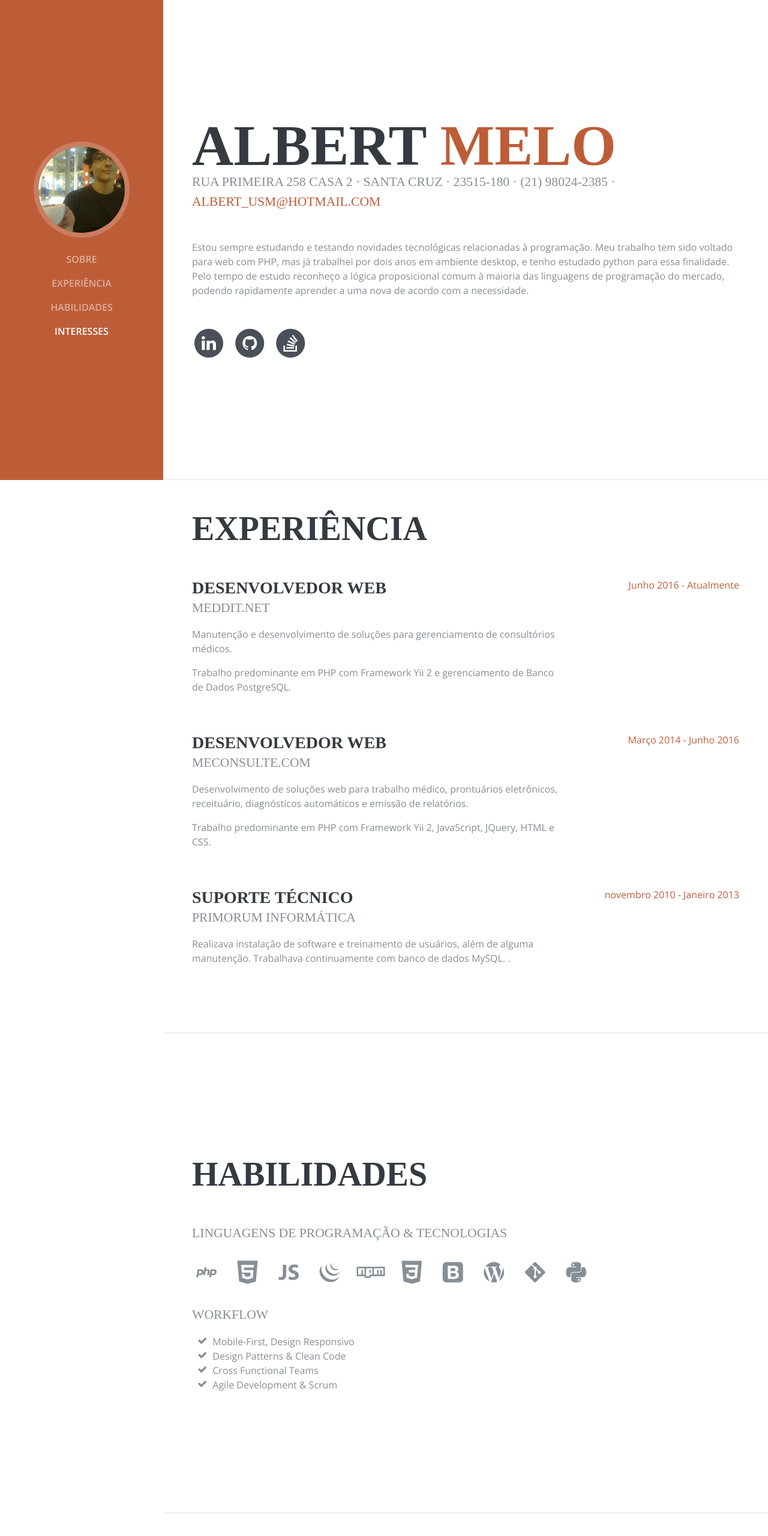
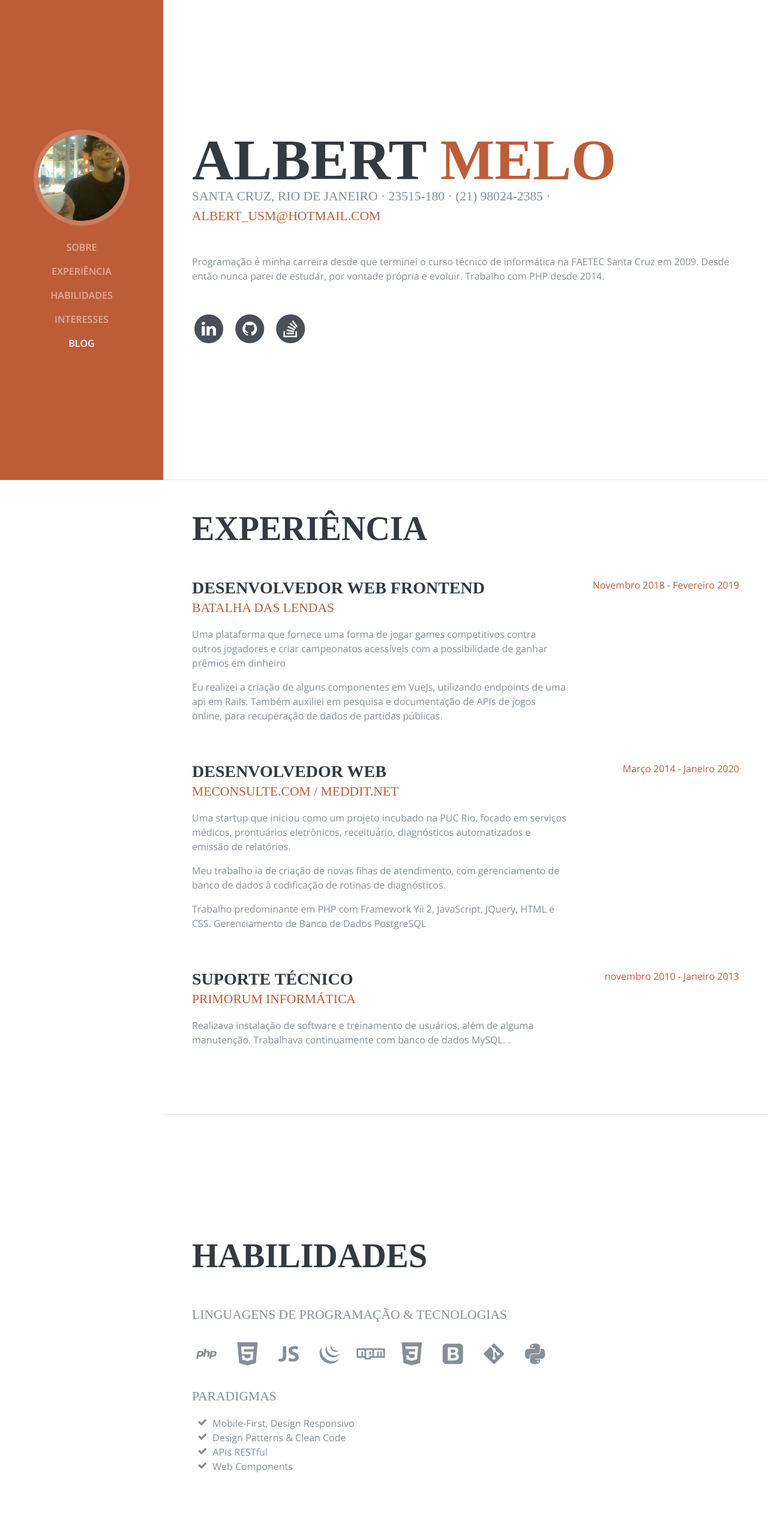
Before and after one commit to kaabsimas/kaabsimas.github.io, a website: page index.html in a window 1280 px wide. Shown: the top 2560 px of the page at 60% size. Drawn offline with nearby package versions, Linux system fonts and the light colour scheme; files whose address does not match are found by name; a web font is replaced by a local one.

Commit message:
Atualizações para 2020

```diff
--- a/index.html
+++ b/index.html
@@ -57,6 +57,9 @@
           <!-- <li class="nav-item">
             <a class="nav-link js-scroll-trigger" href="#awards">Awards</a>
           </li> -->
+          <li class="nav-item">
+            <a class="nav-link js-scroll-trigger" href="#blog-entries">Blog</a>
+          </li>
         </ul>
       </div>
     </nav>
@@ -68,10 +71,13 @@
           <h1 class="mb-0">Albert
             <span class="text-primary">Melo</span>
           </h1>
-          <div class="subheading mb-5">Rua Primeira 258 casa 2 · Santa Cruz · 23515-180 · (21) 98024-2385 ·
+          <div class="subheading mb-5">Santa Cruz, Rio de Janeiro · 23515-180 · (21) 98024-2385 ·
             <a href="mailto:albert_usm@hotmail.com">albert_usm@hotmail.com</a>
           </div>
-          <p class="mb-5">Estou sempre estudando e testando novidades tecnológicas relacionadas à programação. Meu trabalho tem sido voltado para web com PHP, mas já trabalhei por dois anos em ambiente desktop, e tenho estudado python para essa finalidade. Pelo tempo de estudo reconheço a lógica proposicional comum à maioria das linguagens de programação do mercado, podendo rapidamente aprender a uma nova de acordo com a necessidade.</p>
+          <p class="mb-5">
+            Programação é minha carreira desde que terminei o curso técnico de informática na FAETEC Santa Cruz em 2009.
+            Desde então nunca parei de estudar, por vontade própria e evoluir. Trabalho com PHP desde 2014.
+          </p>
           <ul class="list-inline list-social-icons mb-0">
             <li class="list-inline-item">
               <a href="https://www.linkedin.com/in/albert-melo-115762101/" target="_blank">
@@ -107,32 +113,33 @@
 
           <div class="resume-item d-flex flex-column flex-md-row mb-5">
             <div class="resume-content mr-auto">
-              <h3 class="mb-0">Desenvolvedor Web</h3>
-              <div class="subheading mb-3">Meddit.net</div>
-              <p>Manutenção e desenvolvimento de soluções para gerenciamento de consultórios médicos.</p>
-              <p>Trabalho predominante em PHP com Framework Yii 2 e gerenciamento de Banco de Dados PostgreSQL.</p>
+              <h3 class="mb-0">Desenvolvedor Web Frontend</h3>
+              <a href="https://www.batalhadaslendas.com.br" target="_blank"><div class="subheading mb-3">Batalha das Lendas</div></a>
+              <p>Uma plataforma que fornece uma forma de jogar games competitivos contra outros jogadores e criar campeonatos acessíveis com a possibilidade de ganhar prêmios em dinheiro</p>
+              <p>Eu realizei a criação de alguns componentes em VueJs, utilizando endpoints de uma api em Rails. Também auxiliei em pesquisa e documentação de APIs de jogos online, para recuperação de dados de partidas públicas.</p>
             </div>
             <div class="resume-date text-md-right">
-              <span class="text-primary">Junho 2016 - Atualmente</span>
+              <span class="text-primary">Novembro 2018 - Fevereiro 2019</span>
             </div>
           </div>
 
           <div class="resume-item d-flex flex-column flex-md-row mb-5">
             <div class="resume-content mr-auto">
               <h3 class="mb-0">Desenvolvedor Web</h3>
-              <div class="subheading mb-3">Meconsulte.com</div>
-              <p>Desenvolvimento de soluções web para trabalho médico, prontuários eletrônicos, receituário, diagnósticos automáticos e emissão de relatórios.</p>
-              <p>Trabalho predominante em PHP com Framework Yii 2, JavaScript, JQuery, HTML e CSS.</p>
+              <a href="https://www.meddit.net" target="_blank"><div class="subheading mb-3">Meconsulte.com / Meddit.net</div></a>
+              <p>Uma startup que iniciou como um projeto incubado na PUC Rio, focado em serviços médicos, prontuários eletrônicos, receituário, diagnósticos automatizados e emissão de relatórios.</p>
+              <p>Meu trabalho ia de criação de novas fihas de atendimento, com gerenciamento de banco de dados à codificação de rotinas de diagnósticos.</p>
+              <p>Trabalho predominante em PHP com Framework Yii 2, JavaScript, JQuery, HTML e CSS. Gerenciamento de Banco de Dados PostgreSQL</p>
             </div>
             <div class="resume-date text-md-right">
-              <span class="text-primary">Março 2014 - Junho 2016</span>
+              <span class="text-primary">Março 2014 - Janeiro 2020</span>
             </div>
           </div>
 
           <div class="resume-item d-flex flex-column flex-md-row mb-5">
             <div class="resume-content mr-auto">
               <h3 class="mb-0">Suporte Técnico</h3>
-              <div class="subheading mb-3">Primorum Informática</div>
+              <a href="http://www.primorum.com" target="_blank"><div class="subheading mb-3">Primorum Informática</div></a>
               <p>Realizava instalação de software e treinamento de usuários, além de alguma manutenção. Trabalhava continuamente com banco de dados MySQL. .</p>
             </div>
             <div class="resume-date text-md-right">
@@ -201,9 +208,9 @@
             <li class="list-inline-item">
               <i class="devicons devicons-bootstrap" data-toggle="tooltip" data-placement="top" title="Bootstrap"></i>
             </li>
-            <li class="list-inline-item">
+             <!-- <li class="list-inline-item">
               <i class="devicons devicons-wordpress" data-toggle="tooltip" data-placement="top" title="WordPress"></i>
-            </li>
+            </li> -->
             <li class="list-inline-item">
               <i class="devicons devicons-git" data-toggle="tooltip" data-placement="top" title="git"></i>
             </li>
@@ -212,7 +219,7 @@
             </li>
           </ul>
 
-          <div class="subheading mb-3">Workflow</div>
+          <div class="subheading mb-3">Paradigmas</div>
           <ul class="fa-ul mb-0">
             <li>
               <i class="fa-li fa fa-check"></i>
@@ -222,10 +229,11 @@
               Design Patterns &amp; Clean Code</li>
             <li>
               <i class="fa-li fa fa-check"></i>
-              Cross Functional Teams</li>
+              APIs RESTful</li>
             <li>
               <i class="fa-li fa fa-check"></i>
-              Agile Development &amp; Scrum</li>
+              Web Components
+              </li>
           </ul>
         </div>
       </section>
@@ -234,15 +242,8 @@
         <div class="my-auto">
           <h2 class="mb-5">Interesses</h2>
           <p>
-            Estou buscando um novo ambiente onde eu possa interagir com outros programadores ou programadoras, aprender
-            e desenvolver minhas habilidades para contribuir cada vez mais eficientemente com a empresa em que eu trabalho.
-          </p>
-          <p class="mb-0">
-            Tenho trabalhado nos últimos quatro anos com serviços para escritório, desenvolvendo serviços de agendamento,
-            fila de atendimento, fichas e chats.
-            Além disso, tenho estudado a metodologia REST para implementação de api's e autenticação via token com
-            Laravel Passport, afim de trabalhar com aplicações single page, que podem ser otimizadas para utilização
-            mesmo offline, ou alimentação de aplicativos móveis.
+            Tenho uma paixão por programação. Trabalhei por cinco anos com softwares de serviços médicos,
+            desenvolvendo um interesse por problemas relacionados à saúde que possam ser resolvidos por tecnologia.
           </p>
         </div>
       </section>
@@ -282,6 +283,14 @@
         </div>
       </section> -->
 
+      <section class="resume-section p-3 p-lg-5 d-flex flex-column" id="blog-entries">
+        <div class="my-auto">
+          <h2 class="mb-5">Blog</h2>
+          <p>
+              Assuntos de interesse, notícias, tutoriais e opiniões, você pode encontrar em <a href="https://blog.albertusm.com" target="_blank">blog.albertusm.com</a>.
+          </p>
+        </div>
+      </section>
     </div>
 
     <!-- Bootstrap core JavaScript -->
@@ -294,10 +303,11 @@
     <!-- Custom scripts for this template -->
     <script src="js/resume.min.js"></script>
 
+    <script src="js/main.js"></script>
     <script>
       $( document ).ready(function(){
         $(function () {
-          $('[data-toggle="tooltip"]').tooltip()
+          $('[data-toggle="tooltip"]').tooltip();
         });
       });
     </script>
--- /dev/null
+++ b/src/blognews.js
@@ -0,0 +1,25 @@
+export default class BlogNews{
+	constructor(props) {
+		this.url = "https://public-api.wordpress.com/rest/v1.1/sites/blogalbertusm.wordpress.com/posts/?number=3";
+		this.container = $(props.container);
+	}
+
+	init(){
+		let request = new Promise((resolve, reject) => {
+			$.ajax({
+				url: this.url,
+				method: 'get',
+				success: function(response){
+					resolve(response);
+				},
+				error: function(request, status, message){
+					reject({status, message});
+				}
+			})
+		});
+
+		request.then(response => {
+			console.log(response);
+		});
+	}
+}
--- /dev/null
+++ b/src/main.js
@@ -0,0 +1,5 @@
+import BlogNews from './blognews.js';
+
+var app = new BlogNews({container: '#blog-entries'});
+console.log(app);
+app.init();
```
Also changed, not shown: package.json (+11 -3 lines), webpack.config.js (added, +10 -0 lines), 1 other file.
